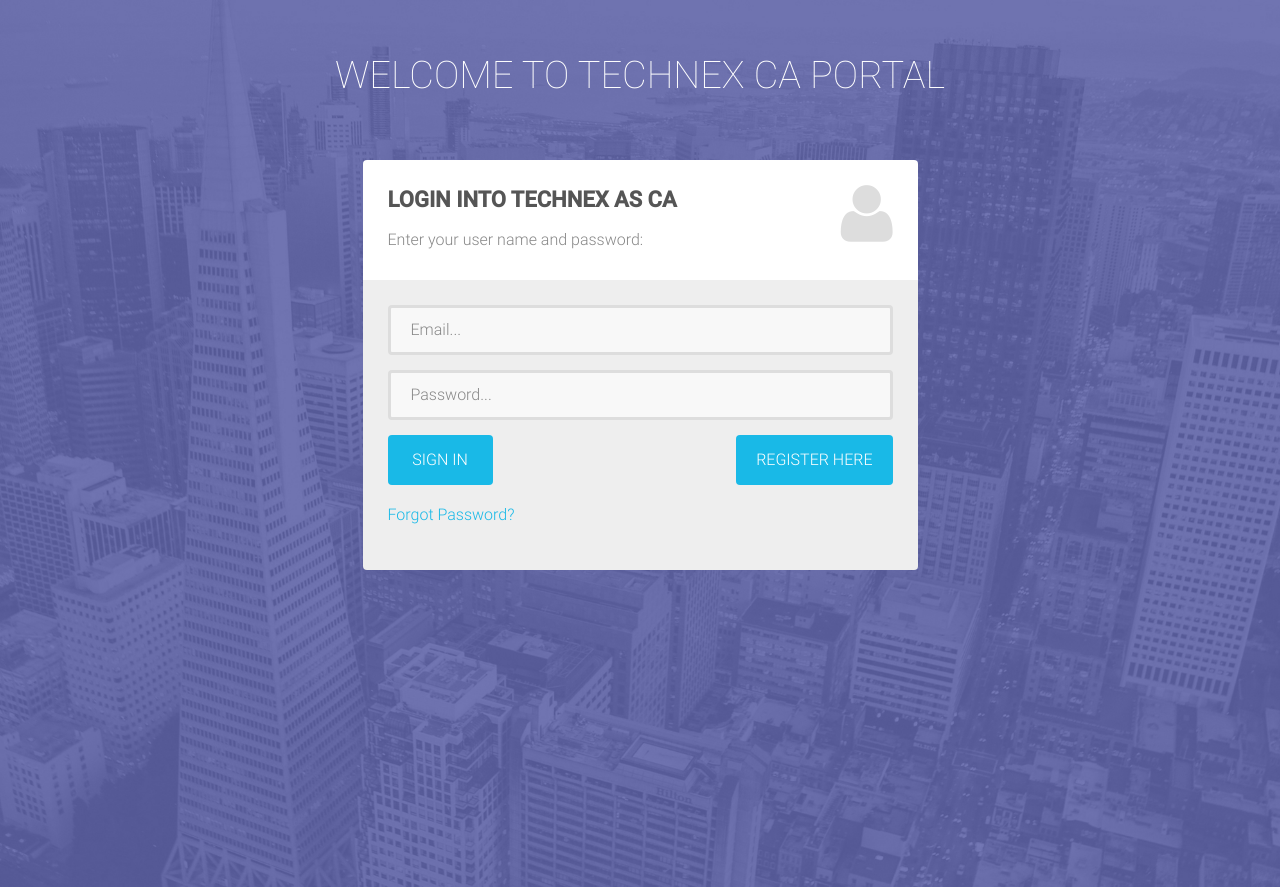
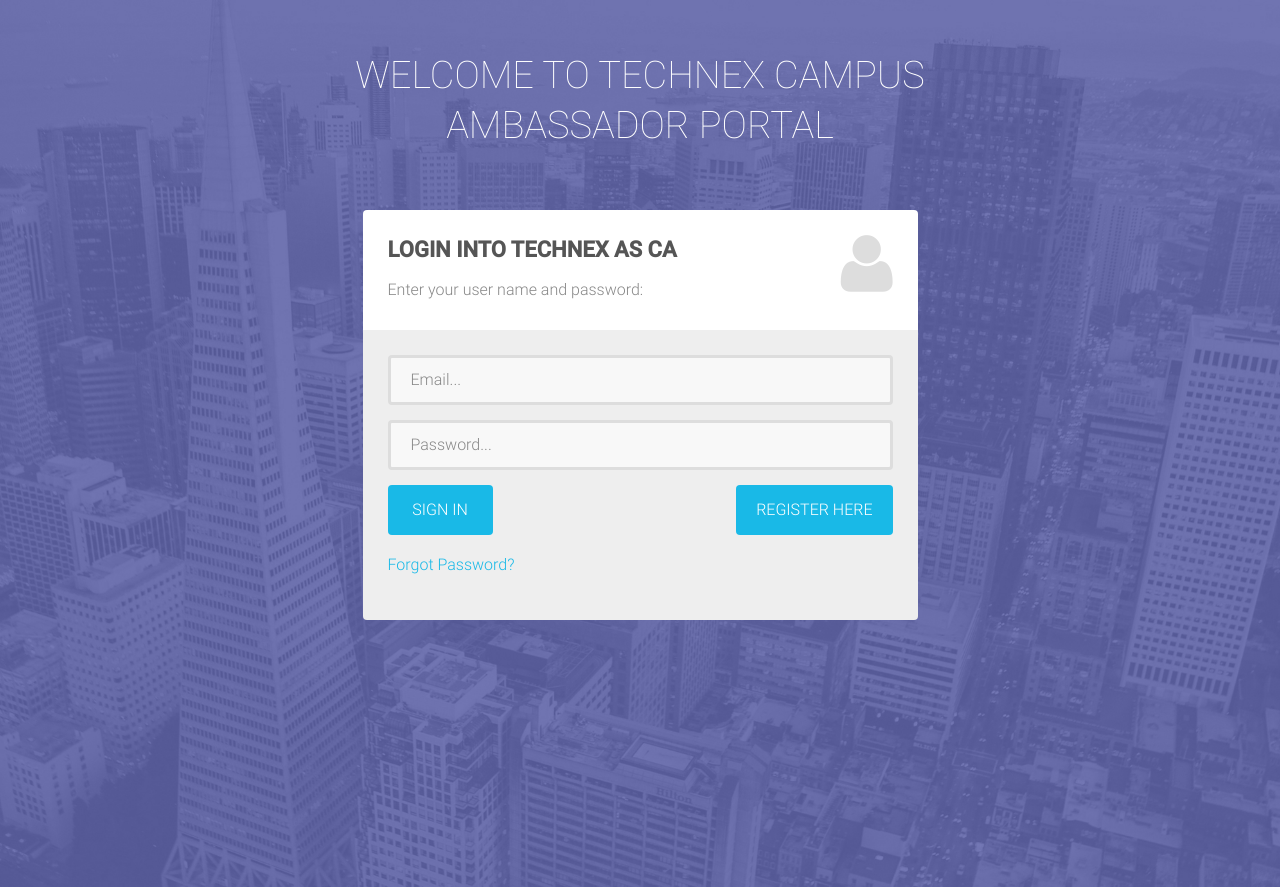
Before and after one commit to pyaf/ca_portal, a Django app: page / in a window 1280 px wide. Run offline with Django 3.2, Linux system fonts and the light colour scheme; some libraries are stand-ins or nearby versions.

Commit message:
modified login links and college script

```diff
--- a/college.py
+++ b/college.py
@@ -6,7 +6,7 @@
 # import django
 # django.setup()
 import csv
-from TechnexUser.models import College
+from ca.models import College
 
 with open('b.csv','rb') as f:
     data = csv.reader(f)
--- a/templates/ca/login.html
+++ b/templates/ca/login.html
@@ -23,7 +23,7 @@
                 <div class="container">
                     <div class="row">
                         <div class="col-sm-8 col-sm-offset-2 text">
-                            <h1> WELCOME TO TECHNEX CA PORTAL</h1>
+                            <h1> WELCOME TO TECHNEX CAMPUS AMBASSADOR PORTAL</h1>
                             <div class="description">
 
                             </div>
@@ -66,7 +66,7 @@
                                         <div class="form-group">
 
                                          <button type="submit" id="btn-next" class="btn btn-next pure-button pure-button-primary">SIGN IN</button>
-                                                <button type="button" class="sign-up-btn btn" href="#">REGISTER HERE</button>
+                                                <button type="button" class="sign-up-btn btn" href="/register">REGISTER HERE</button>
                                         </div>
                                     <div class="form-group">
 
```
